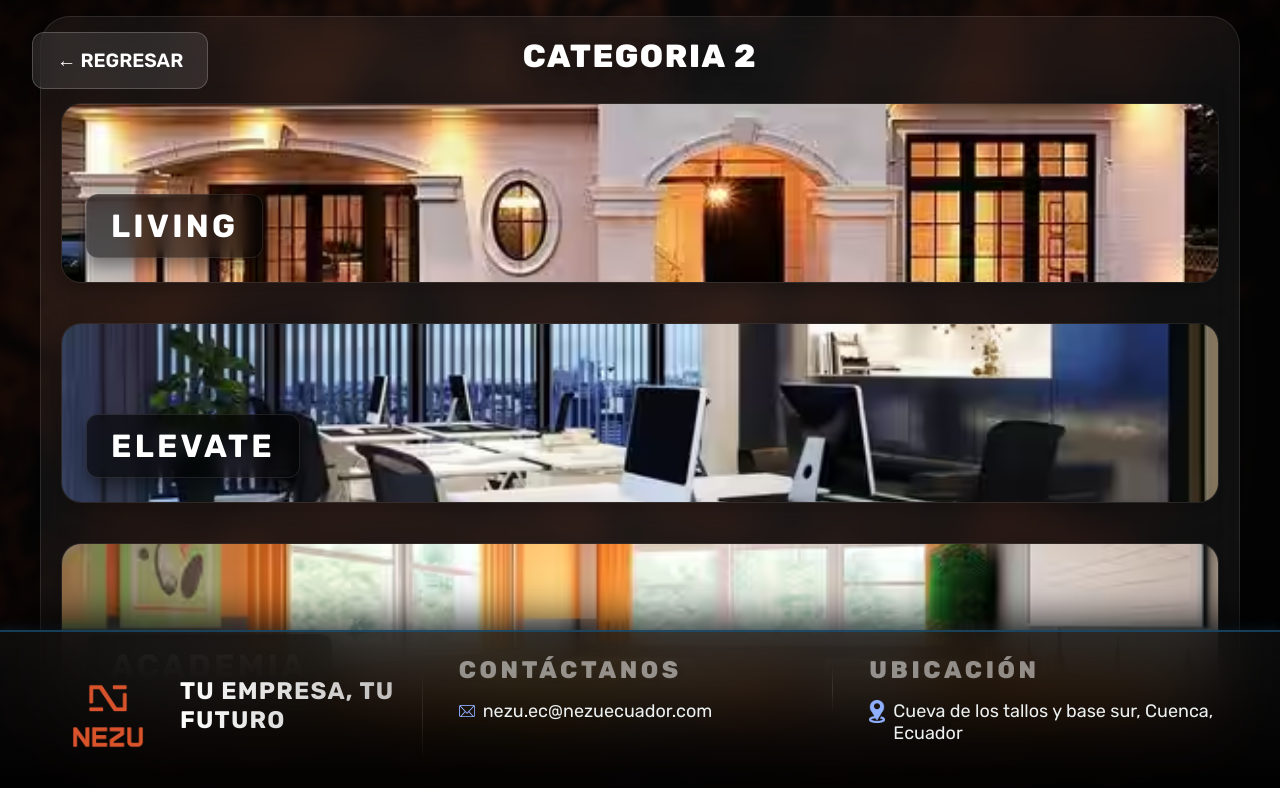
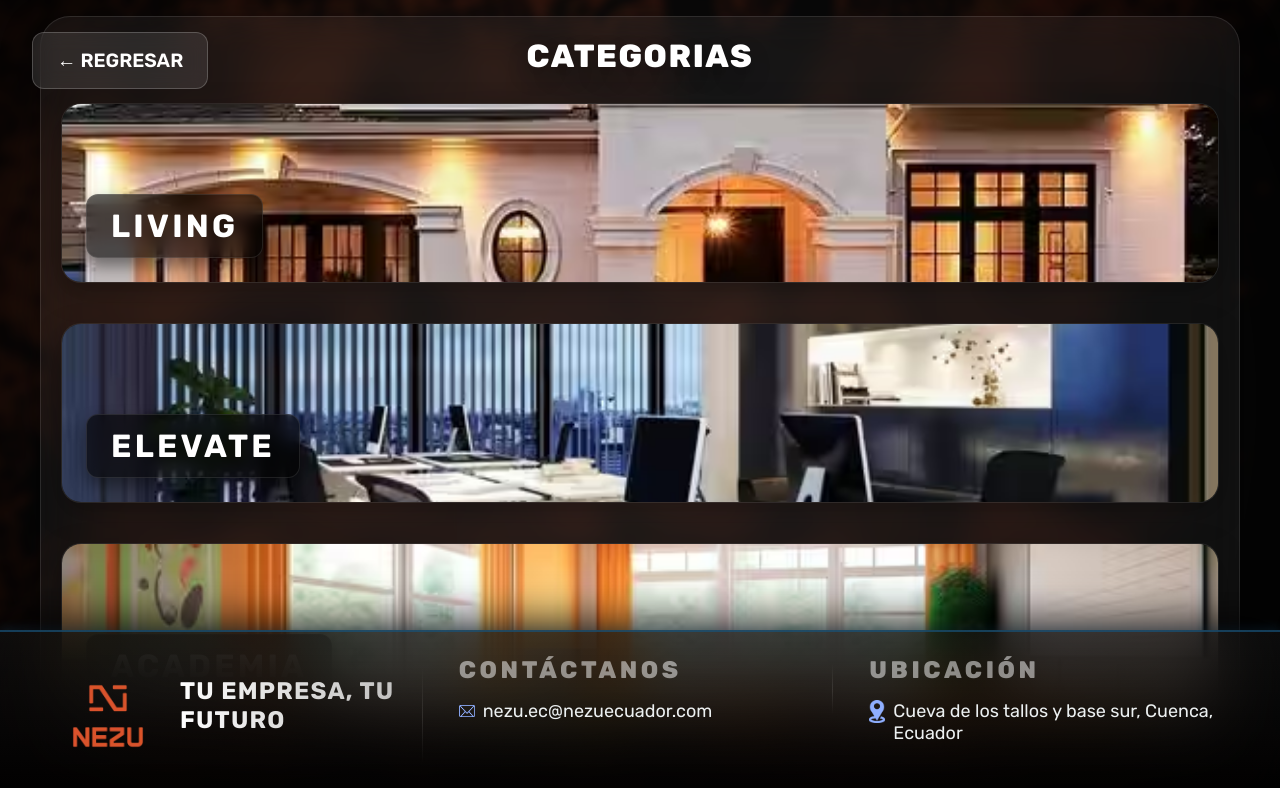
Before and after one commit to NezuSas/nezu-kiosk, a React (Vite) app: page /categories in a window 1280 px wide. Shown: the top 788 px of the page. Built offline with nearby package versions, Linux system fonts and the light colour scheme.

Commit message:
feat: refine card heights and revert title to CATEGORIAS

```diff
--- a/src/components/common/Card/Card.module.css
+++ b/src/components/common/Card/Card.module.css
@@ -23,7 +23,7 @@
 
 .image {
     width: 100%;
-    height: 220px;
+    height: 280px;
     object-fit: cover;
     display: block;
     transition: transform 1.2s cubic-bezier(0.22, 1, 0.36, 1);
--- a/src/components/common/MosaicoCard/MosaicoCard.module.css
+++ b/src/components/common/MosaicoCard/MosaicoCard.module.css
@@ -4,7 +4,7 @@
     flex-direction: column;
     align-items: center;
     padding: 0;
-    margin: 10px 0;
+    margin: 15px 0;
     border-radius: 20px;
     cursor: pointer;
     transition: all 0.5s cubic-bezier(0.165, 0.84, 0.44, 1);
@@ -24,7 +24,7 @@
 .imageGrid {
     display: flex;
     width: 100%;
-    height: 220px;
+    height: 300px;
     transition: transform 1s ease-in-out;
 }
 
--- a/src/pages/Categories/Categories.tsx
+++ b/src/pages/Categories/Categories.tsx
@@ -19,7 +19,7 @@
         ← Regresar
       </button>
       <div className={styles.categoryContainer}>
-        <h1 className={styles.title}>CATEGORIA 2</h1>
+        <h1 className={styles.title}>CATEGORIAS</h1>
         {CATEGORIES.map((category) => (
           <Card
             key={category.id}
```
